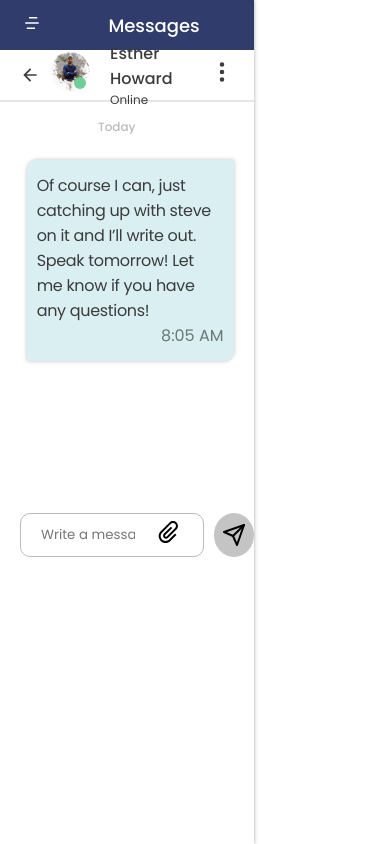
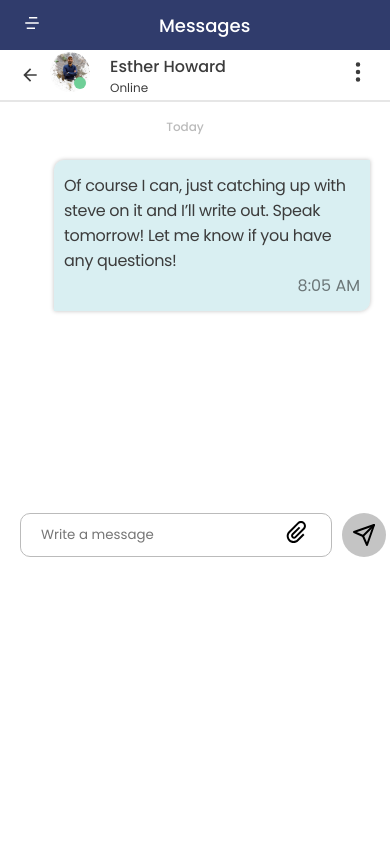
Before and after one commit to MohammedIhsaan/react-chat-app, a React (Create React App) app: page / in a window 390 px wide. Built offline with nearby package versions, Linux system fonts and the light colour scheme.

Commit message:
worked on mobile view

```diff
--- a/src/components/ActiveChatRoom.js
+++ b/src/components/ActiveChatRoom.js
@@ -24,7 +24,8 @@ const Container = styled.div`
     height: "100vh",
   })}
   ${Desktop2({
-    width: "65%",
+    width: "100%",
+    // width: "65%",
   })};
 `;
 
```
